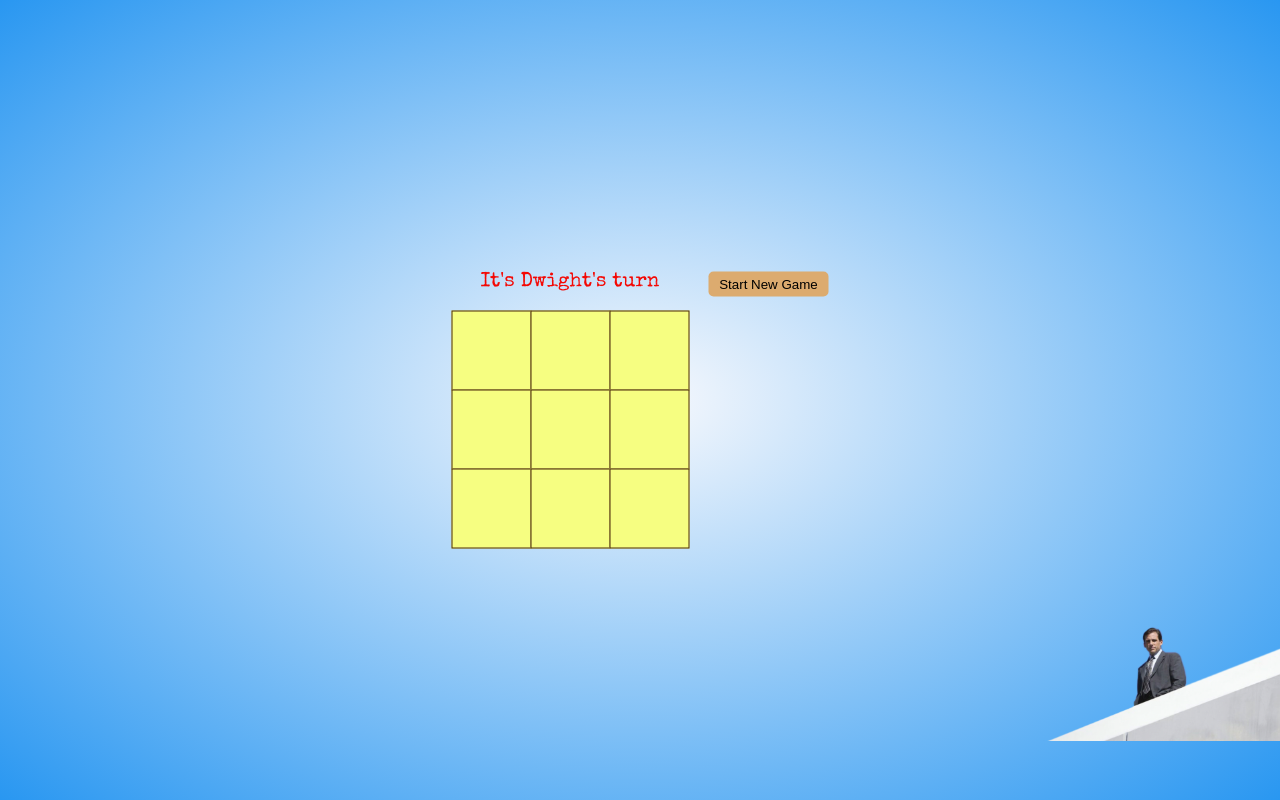
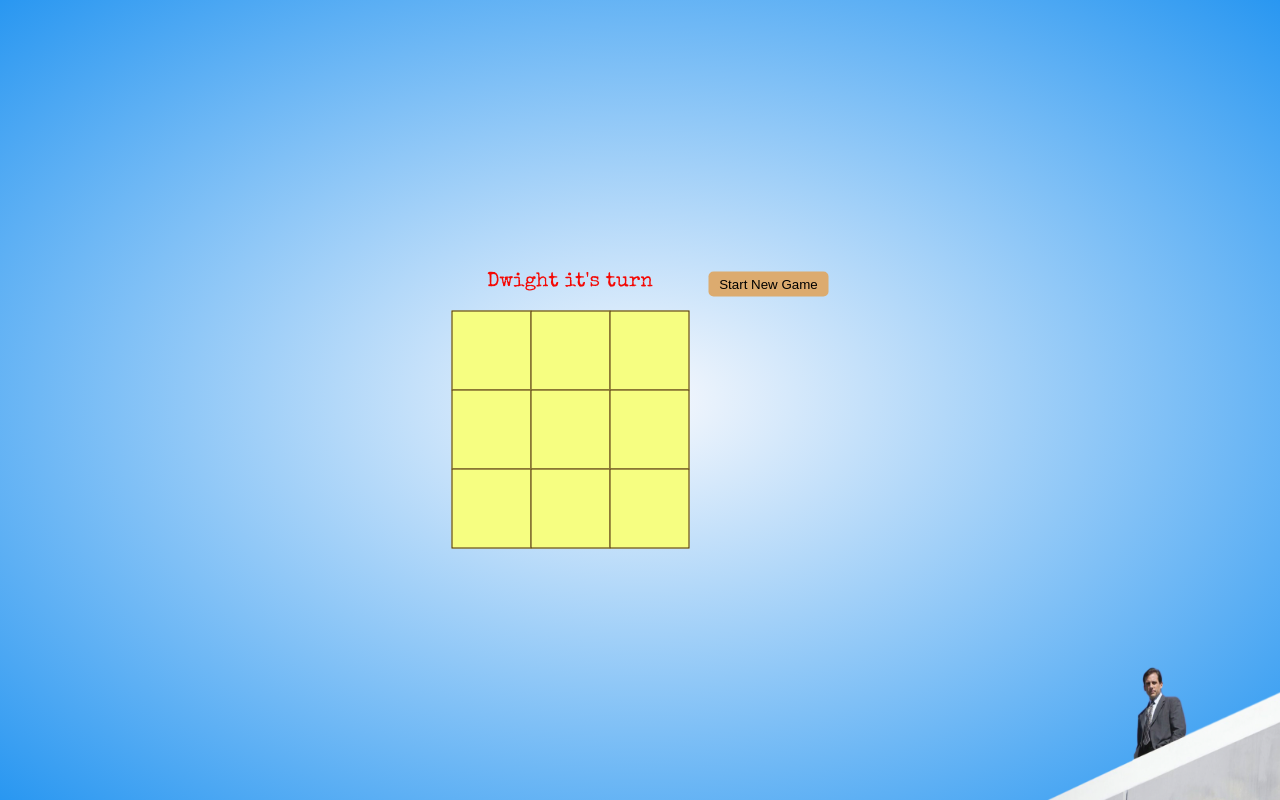
Before and after one commit to paubonilla/old-tic-tac-toe, a React (Create React App) app: page / in a window 1280 px wide. Built offline with nearby package versions, Linux system fonts and the light colour scheme; a web font is replaced by a local one.

Commit message:
modified components

```diff
--- a/src/components/Game.js
+++ b/src/components/Game.js
@@ -6,11 +6,15 @@
 import styled from 'styled-components'
 
 export const ImageStyle = styled.div`
+  position: relative;
+  min-width: 100vw;
+  min-height: 100vh;
   width: 100%;
   height: 100%;
 `
 
 export const Image = styled.img`
+ position: absolute;
   width: 100%;
   height: 100%;
 
@@ -47,6 +51,7 @@
             return;
         }
         squares[i] = this.state.xIsNext ? 'X' : 'O';
+
         this.setState({
             history: history.concat({
                 squares: squares
@@ -61,7 +66,7 @@
         const current = history[this.state.stepNumber];
         const winner = calculateWinner(current.squares);
         const moves = history.map((step, move) => {
-            const desc = move? "Player's move " + move : 'Start New Game';
+            const desc = move? "Player's " + move + " move" : 'Start New Game';
             return (
                 <MoveList
                     key={move}>
@@ -75,7 +80,7 @@
         if(winner) {
             status = winner + "'s win!";
         } else {
-            status = "It's " + (this.state.xIsNext? 'Dwight' : 'Michael') + "'s turn";
+            status = (this.state.xIsNext? 'Dwight' : 'Michael') + " it's turn";
         }
 
 
@@ -95,9 +100,9 @@
                     </PlayerInfo>
 
                 </GameInner>
-                <div>
+                <ImageStyle>
                     <Image src={michael} alt="si tito scott"/>
-                </div>
+                </ImageStyle>
             </div>
         )
     }
--- a/src/styled/index.js
+++ b/src/styled/index.js
@@ -17,7 +17,7 @@
   display: flex;
   flex-direction: row;
   margin: 0 auto;
-
+  z-index: 10000;
 `
 
 export const Button = styled.button`
@@ -45,7 +45,7 @@
   font-family: 'Special Elite', cursive;
   font-size: 40px;
   font-weight: bold;
-  line-height: 80px;
+  line-height: 90px;
 
   &:focus {
     outline: none;
```
Also changed, not shown: 2 other files (tests, documents, lock files or other folders).
